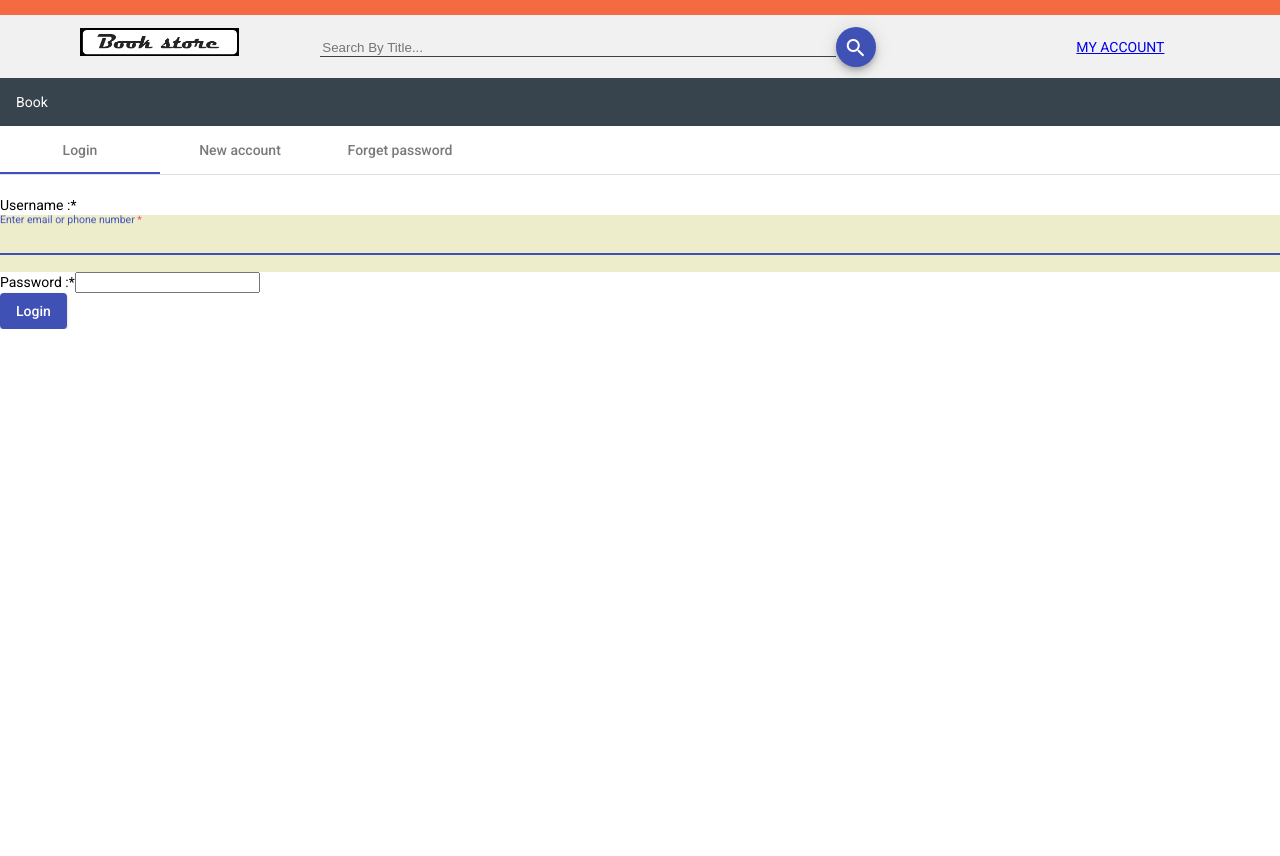
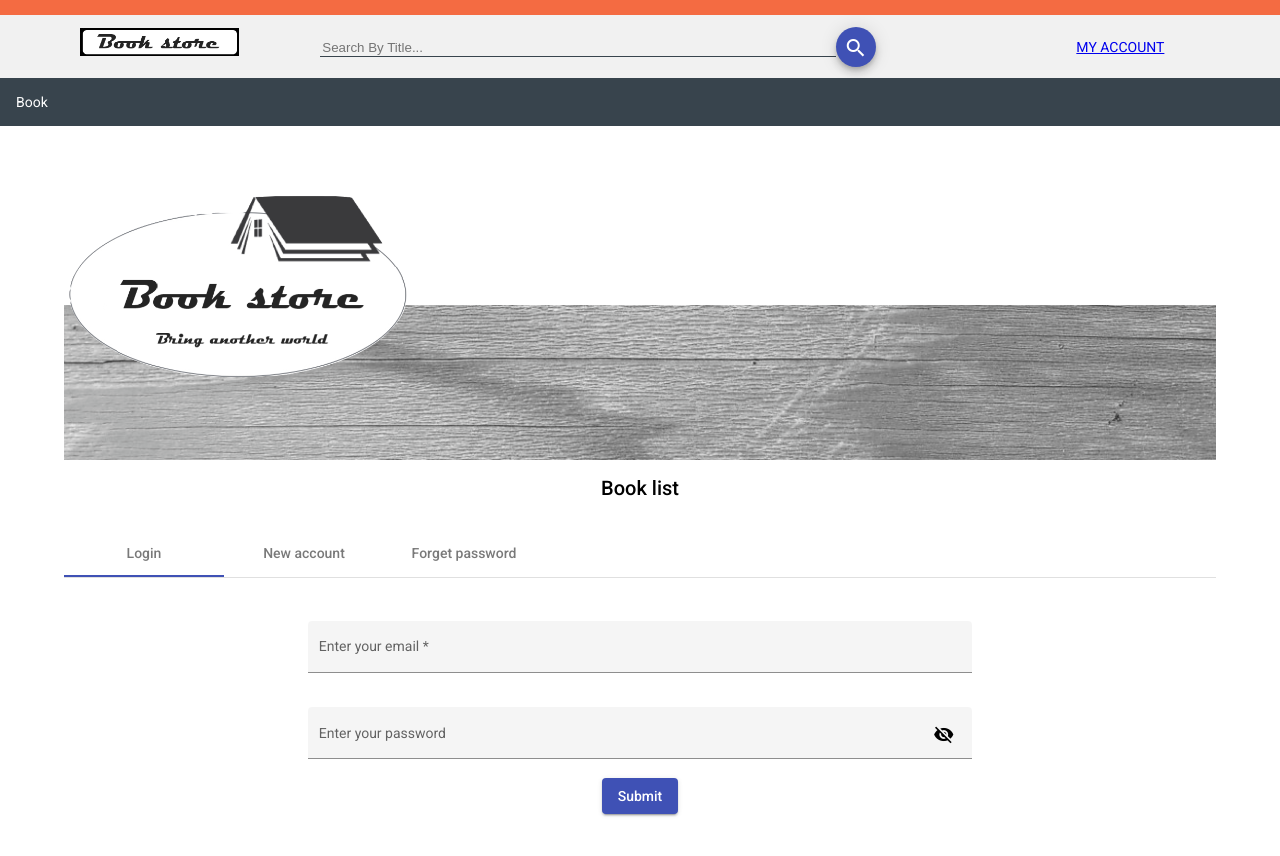
Before and after one commit to KimHong-Vo/ChuyenDeWeb-frontEnd, an Angular app: page /my-account in a window 1280 px wide. Shown: the top 856 px of the page. Before the commit the page ends 800 px from the top, so only its background shows below. Built offline with nearby package versions, Linux system fonts and the light colour scheme.

Commit message:
upload user account UI

```diff
--- a/src/app/app.module.ts
+++ b/src/app/app.module.ts
@@ -13,7 +13,7 @@ import { HttpClientModule} from '@angular/common/http';
 import {MatTabsModule} from '@angular/material/tabs';
 import {MatFormFieldModule} from '@angular/material/form-field';
 import {MatInputModule} from '@angular/material/input';
-import { FormsModule } from '@angular/forms';
+import { FormsModule, ReactiveFormsModule } from '@angular/forms';
 import { MatSelectModule} from '@angular/material/select';
 import {MatGridListModule} from '@angular/material/grid-list';
 import {MatIconModule} from '@angular/material/icon';
@@ -50,7 +50,8 @@ import { OrderSummaryComponent } from './components/order-summary/order-summary.
     MatIconModule,
     MatButtonModule,
     MatCardModule,
-    MatPaginatorModule
+    MatPaginatorModule,
+    ReactiveFormsModule
 
   ],
   providers: [],
--- a/src/app/components/my-account/my-account.component.css
+++ b/src/app/components/my-account/my-account.component.css
@@ -0,0 +1,3 @@
+.loginBtn:hover{
+    background-color: #0a27c8;
+}
--- a/src/app/components/my-account/my-account.component.html
+++ b/src/app/components/my-account/my-account.component.html
@@ -1,60 +1,47 @@
 <div class="container">
-    <div class="head">
-
+  <div style="align-items: center; padding-left: 5%; padding-right: 5%; margin-top: 5%; overflow: auto;">
+    <div style="position: absolute; width: 27%;">
+      <img src="../../../assets/images/logo.png" class="img-responsive right" style="width:100%; "/>
     </div>
-    <div class="body">
+    <div style="position: absolute; z-index: -2; width: 90%;">
+      <img src="../../../assets/images/wood.png" class="img-responsive right"
+         style="width: 100%; padding-top: 10%;"/>
+    </div>
+  </div>
+  <div style="margin-top: 22%; text-align: center;" >
+    <h2 class="section-headline"><span>Book list</span></h2>
+  </div>
+  <div class="body" style="margin:2% 5% ;">
       <mat-tab-group>
           <mat-tab label="Login">
-                <div style="margin-top: 20px;">
-                    <form (submit)="onLogin()">
-                        <div class="form-group">
-                          <mat-label>Username :*</mat-label>
-                          <mat-form-field style="background-color: #ededcc;width: 100%">
-                            <input matInput placeholder="Enter email or phone number"
-                                   id="username" name="username" [(ngModel)]="credentials.username" required
-                                   autofocus/>
-                            <!--<p style="color: gray">Enter Your Username</p>-->
+              <div style="margin-top: 20px; text-align: center;">
+                  <form (submit)="onLogin()" style="padding:2% ; border-radius: 5%;">
+                    <div class="formControl">
+                      <mat-form-field appearance="fill" style="width: 60%;">
+                        <mat-label>Enter your email</mat-label>
+                        <input matInput placeholder="pat@example.com" [formControl]="email"  required>
+                        <mat-error *ngIf="email.invalid">{{getErrorMessage()}}</mat-error>
                       </mat-form-field>
-
-                        </div>
-                        <div class="form-group">
-                          <mat-label>Password :*</mat-label>
-                          <input class="form-control" type="password"
-                                 id="password" name="password" [(ngModel)]="credentials.password" required/>
-                        </div>
-                        <div class="form-group">
-                          <button mat-raised-button color="primary">Login</button>
                     </div>
 
+                    <div class="formControl" style="margin-top: 15px ;">
+                      <mat-form-field appearance="fill" style="width: 60%;">
+                        <mat-label>Enter your password</mat-label>
+                        <input matInput [type]="hide ? 'password' : 'text'" [formControl] = "passWord">
+                        <button mat-icon-button matSuffix (click)="hide = !hide" [attr.aria-label]="'Hide password'" [attr.aria-pressed]="hide">
+                          <mat-icon>{{hide ? 'visibility_off' : 'visibility'}}</mat-icon>
+                        </button>
+                      </mat-form-field>
+                    </div>
+                    <div>
+                      <button class="loginBtn" type="submit" mat-raised-button color="primary">Submit</button>
+                    </div>
                   </form>
               </div>
           </mat-tab>
           <mat-tab label="New account">
               <div style="margin-top: 20px;">
                   <form >
-                        <div class="form-group">
-                          <mat-label>Username :*</mat-label>
-                          <mat-form-field style="background-color: #ededcc;width: 100%">
-                            <input matInput placeholder="Enter email or phone number"
-                                   id="username" name="username" [(ngModel)]="credentials.username" required
-                                   autofocus/>
-                            <!--<p style="color: gray">Enter Your Username</p>-->
-                          </mat-form-field>
-
-                        </div>
-                        <div class="form-group">
-                          <mat-label>Password :*</mat-label>
-                          <input class="form-control" type="password"
-                                 id="password" name="password" [(ngModel)]="credentials.password" required/>
-                        </div>
-                        <div class="form-group">
-                            <mat-label>Rewrite password :*</mat-label>
-                            <input class="form-control" type="password"
-                                   id="password" name="password" [(ngModel)]="credentials.password" required/>
-                        </div>
-                        <div class="form-group">
-                          <button mat-raised-button color="primary">Regist</button>
-                        </div>
 
                   </form>
               </div>
@@ -65,3 +52,4 @@
       </mat-tab-group>
   </div>
 </div>
+<div style="padding-top:100px ;"></div>
--- a/src/app/components/my-account/my-account.component.ts
+++ b/src/app/components/my-account/my-account.component.ts
@@ -1,4 +1,6 @@
 import { Component, OnInit } from '@angular/core';
+import { FormControl, Validators } from '@angular/forms';
+import { UserService } from 'src/app/services/user.service';
 
 @Component({
   selector: 'app-my-account',
@@ -7,12 +9,32 @@ import { Component, OnInit } from '@angular/core';
 })
 export class MyAccountComponent implements OnInit {
   credentials = {'username': '', 'password': ''};
-  constructor() { }
+  email = new FormControl("", [Validators.required, Validators.email]);
+  passWord = new FormControl();
+  hide = true;
+  constructor(private userService: UserService) { }
 
   ngOnInit(): void {
   }
   public onLogin(){
+    this.userService.login(this.email.value, this.passWord.value).subscribe((response) =>{
+      this.userService.user = response;
+    }, (error) =>{
+      console.log(error.getErrorMessage());
+    })
+    if(this.userService.validateLogin()){
+      console.log("Fail to login");
+    }
+    else{
+      console.log(this.userService.user.firstName);
+    }
+  }
+  getErrorMessage() {
+    if (this.email.hasError('required')) {
+      return 'You must enter a value';
+    }
 
+    return this.email.hasError('email') ? 'Not a valid email' : '';
   }
 
 }
--- a/src/app/services/user.service.ts
+++ b/src/app/services/user.service.ts
@@ -2,36 +2,26 @@ import { HttpClient, HttpHeaders } from '@angular/common/http';
 import { Injectable } from '@angular/core';
 import { Observable } from 'rxjs';
 import { environment } from 'src/environments/environment';
+import { User } from '../models/user';
 
 @Injectable({
   providedIn: 'root'
 })
 export class UserService {
   authenticated = false;
+  user!: User;
   constructor(private http: HttpClient) { }
 
   public validateEmail(email: string): Observable<Boolean>{
     return this.http.post<Boolean>(environment.apiBaseUrl + '/user/validateEmail', email);
   }
 
-  public authenticate(credentials: any, callBack: undefined){
-    const headers = new HttpHeaders(credentials?{authorization : 'basic '
-    + btoa(credentials.username + ':' + credentials.password)}:{});
-    this.http.get(environment.apiBaseUrl, {headers: headers}).subscribe(response =>{
-      if (response) {
-        this.authenticated = true;
-        console.log('response login:' + response);
-      } else {
-        this.authenticated = false;
-        console.log('fail login:' + response);
-      }
-      return callBack;
-    })
+  public validateLogin():boolean{
+    return this.user==null;
   }
 
-  public checkCredential(): boolean{
-    return false;
+  public login(email:String, password:string): Observable<User>{
+    let data = {email: email,password: password};
+    return this.http.post<User>(environment.apiBaseUrl + '/user/login', data);
   }
-
-  public retrieveToken(code: string){}
 }
```
Lines whose indentation alone changed are shown as unchanged.
